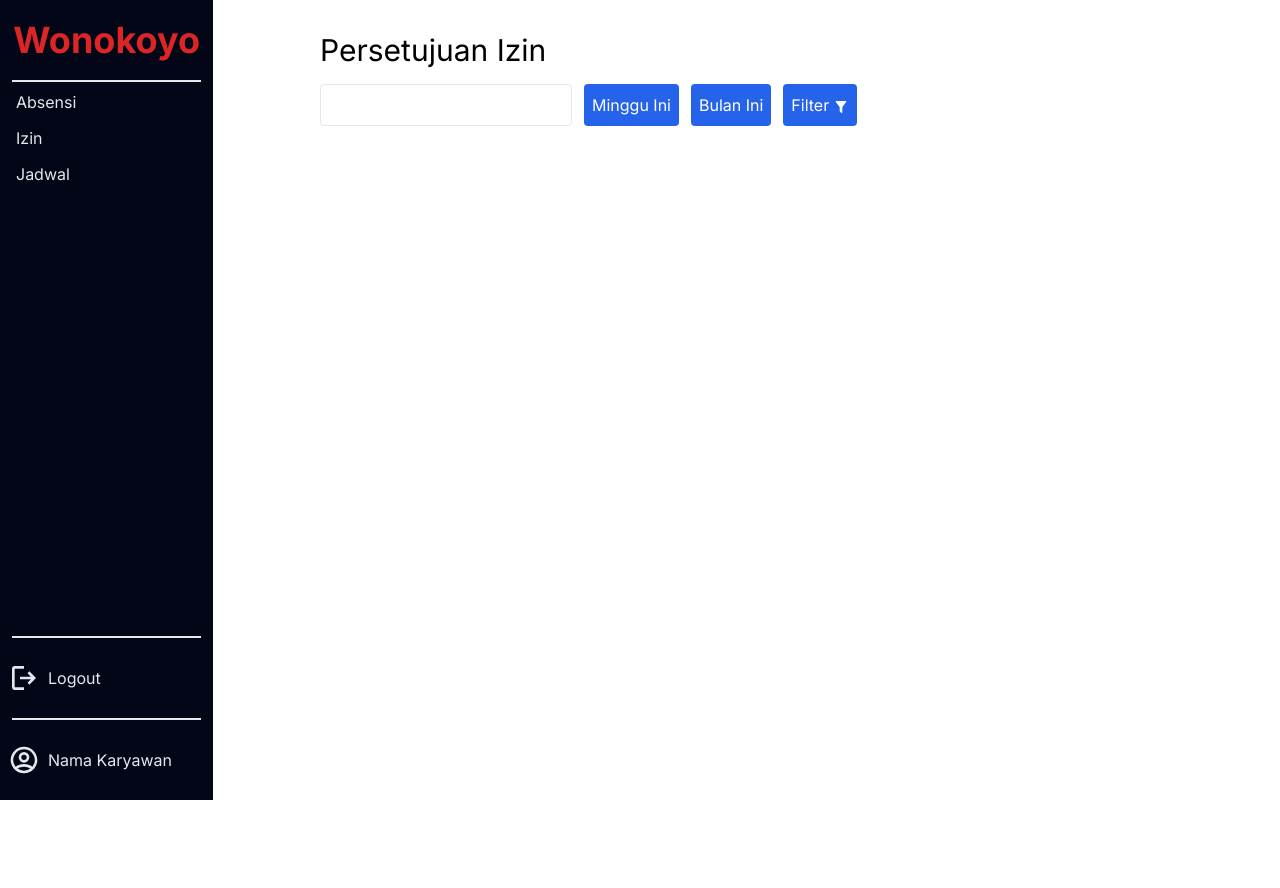
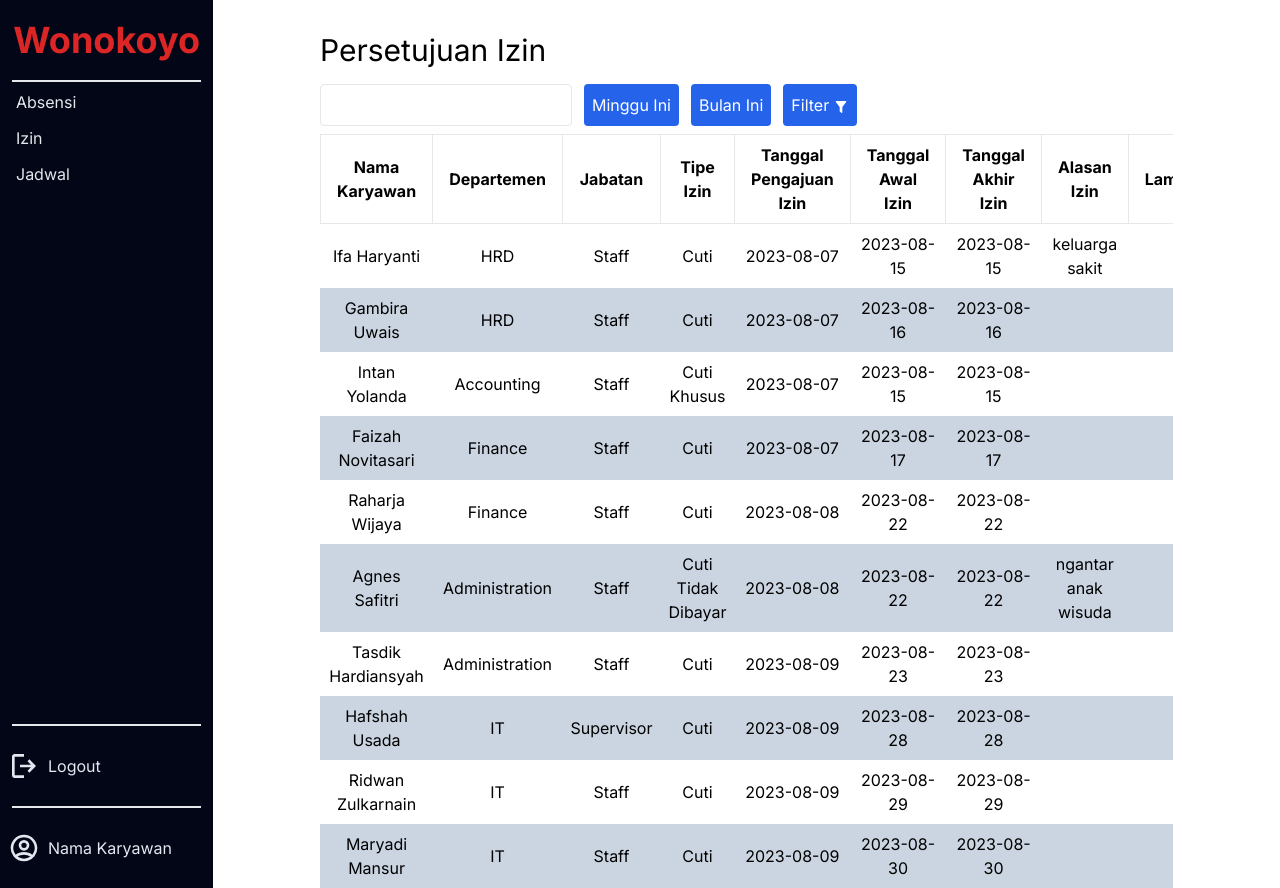
Before and after one commit to alexdoffgit/absensi_nextjs, a Next.js app: page /hr/izin/persetujuan-izin in a window 1280 px wide. Before the commit the page ends 800 px from the top, so only its background shows below. Built offline with nearby package versions, Linux system fonts and the light colour scheme.

Commit message:
add data table to persetujuan izin hr page

```diff
--- a/app/hr/izin/persetujuan-izin/page.tsx
+++ b/app/hr/izin/persetujuan-izin/page.tsx
@@ -1,6 +1,5 @@
 import Filter from "@/components/icons/filter";
-
-function DataTable() {}
+import { PersetujuanIzinData } from "@/dummy-data/persetujuan-izin-hr";
 
 export default function PersetujuanIzin() {
   return (
@@ -26,7 +25,89 @@ export default function PersetujuanIzin() {
             <Filter className="w-4 inline-block text-white ml-1 text-center" />
           </button>
         </div>
+        <div className="mt-2">
+          <DataTable />
+        </div>
       </div>
     </div>
   );
 }
+
+async function DataTable() {
+  const data = await PersetujuanIzinData();
+
+  return (
+    <div className="overflow-x-auto">
+      <table className="w-full">
+        <thead>
+          <tr>
+            <th className="border p-4 py-2">Nama Karyawan</th>
+            <th className="border p-4 py-2">Departemen</th>
+            <th className="border p-4 py-2">Jabatan</th>
+            <th className="border p-4 py-2">Tipe Izin</th>
+            <th className="border p-4 py-2">Tanggal Pengajuan Izin</th>
+            <th className="border p-4 py-2">Tanggal Awal Izin</th>
+            <th className="border p-4 py-2">Tanggal Akhir Izin</th>
+            <th className="border p-4 py-2">Alasan Izin</th>
+            <th className="border p-4 py-2">Lampiran</th>
+            <th className="border p-4 py-2">Persetujuan</th>
+          </tr>
+        </thead>
+        <tbody>
+          {data.map((d, i) => {
+            if (i % 2 !== 0) {
+              return (
+                <tr
+                  key={`${d.nama_karyawan}__${d.departemen}__${d.tanggal_pengajuan}`}
+                  className="bg-slate-300">
+                  <td className="p-2 text-center">{d.nama_karyawan}</td>
+                  <td className="p-2 text-center">{d.departemen}</td>
+                  <td className="p-2 text-center">{d.jabatan}</td>
+                  <td className="p-2 text-center">{d.tipe_izin}</td>
+                  <td className="p-2 text-center">{d.tanggal_pengajuan}</td>
+                  <td className="p-2 text-center">{d.tanggal_awal}</td>
+                  <td className="p-2 text-center">{d.tanggal_akhir}</td>
+                  <td className="p-2 text-center">{d.alasan}</td>
+                  <td className="p-2 text-center">{d.lampiran}</td>
+                  <td className="text-center">
+                    <button className="p-1 bg-green-500 rounded text-xs">
+                      Accept
+                    </button>
+                    <span className="mx-1">/</span>
+                    <button className="p-1 bg-red-500 rounded text-white text-xs">
+                      Reject
+                    </button>
+                  </td>
+                </tr>
+              );
+            }
+
+            return (
+              <tr
+                key={`${d.nama_karyawan}__${d.departemen}__${d.tanggal_pengajuan}`}>
+                <td className="p-2 text-center">{d.nama_karyawan}</td>
+                <td className="p-2 text-center">{d.departemen}</td>
+                <td className="p-2 text-center">{d.jabatan}</td>
+                <td className="p-2 text-center">{d.tipe_izin}</td>
+                <td className="p-2 text-center">{d.tanggal_pengajuan}</td>
+                <td className="p-2 text-center">{d.tanggal_awal}</td>
+                <td className="p-2 text-center">{d.tanggal_akhir}</td>
+                <td className="p-2 text-center">{d.alasan}</td>
+                <td className="p-2 text-center">{d.lampiran}</td>
+                <td className="text-center">
+                  <button className="p-1 bg-green-500 rounded text-xs">
+                    Accept
+                  </button>
+                  <span className="mx-1">/</span>
+                  <button className="p-1 bg-red-500 rounded text-white text-xs">
+                    Reject
+                  </button>
+                </td>
+              </tr>
+            );
+          })}
+        </tbody>
+      </table>
+    </div>
+  );
+}
--- /dev/null
+++ b/dummy-data/persetujuan-izin-hr.ts
@@ -0,0 +1,28 @@
+import { z } from "zod";
+import { promises as fs } from "fs";
+
+const PersetujuanIzinSchema = z.array(
+    z.object({
+        nama_karyawan: z.string(),
+        departemen: z.string(),
+        jabatan: z.string(),
+        tipe_izin: z.string(),
+        tanggal_pengajuan: z.string(),
+        tanggal_awal: z.string(),
+        tanggal_akhir: z.string(),
+        alasan: z.string().nullable(),
+        lampiran: z.string().nullable(),
+    }),
+);
+
+type PersetujuanIzin = z.infer<typeof PersetujuanIzinSchema>;
+
+export async function PersetujuanIzinData(): Promise<PersetujuanIzin> {
+    const file = await fs.readFile(
+        process.cwd() + "/dummy-data/persetujuan-izin.json",
+        "utf8",
+    );
+    const persetujuan = JSON.parse(file);
+    PersetujuanIzinSchema.parse(persetujuan.data);
+    return persetujuan.data;
+}
--- /dev/null
+++ b/dummy-data/persetujuan-izin.json
@@ -0,0 +1,114 @@
+{
+  "data": [
+    {
+      "nama_karyawan": "Ifa Haryanti",
+      "departemen": "HRD",
+      "jabatan": "Staff",
+      "tipe_izin": "Cuti",
+      "tanggal_pengajuan": "2023-08-07",
+      "tanggal_awal": "2023-08-15",
+      "tanggal_akhir": "2023-08-15",
+      "alasan": "keluarga sakit",
+      "lampiran": ""
+    },
+    {
+      "nama_karyawan": "Gambira Uwais",
+      "departemen": "HRD",
+      "jabatan": "Staff",
+      "tipe_izin": "Cuti",
+      "tanggal_pengajuan": "2023-08-07",
+      "tanggal_awal": "2023-08-16",
+      "tanggal_akhir": "2023-08-16",
+      "alasan": "",
+      "lampiran": ""
+    },
+    {
+      "nama_karyawan": "Intan Yolanda",
+      "departemen": "Accounting",
+      "jabatan": "Staff",
+      "tipe_izin": "Cuti Khusus",
+      "tanggal_pengajuan": "2023-08-07",
+      "tanggal_awal": "2023-08-15",
+      "tanggal_akhir": "2023-08-15",
+      "alasan": "",
+      "lampiran": ""
+    },
+    {
+      "nama_karyawan": "Faizah Novitasari",
+      "departemen": "Finance",
+      "jabatan": "Staff",
+      "tipe_izin": "Cuti",
+      "tanggal_pengajuan": "2023-08-07",
+      "tanggal_awal": "2023-08-17",
+      "tanggal_akhir": "2023-08-17",
+      "alasan": "",
+      "lampiran": ""
+    },
+    {
+      "nama_karyawan": "Raharja Wijaya",
+      "departemen": "Finance",
+      "jabatan": "Staff",
+      "tipe_izin": "Cuti",
+      "tanggal_pengajuan": "2023-08-08",
+      "tanggal_awal": "2023-08-22",
+      "tanggal_akhir": "2023-08-22",
+      "alasan": "",
+      "lampiran": ""
+    },
+    {
+      "nama_karyawan": "Agnes Safitri",
+      "departemen": "Administration",
+      "jabatan": "Staff",
+      "tipe_izin": "Cuti Tidak Dibayar",
+      "tanggal_pengajuan": "2023-08-08",
+      "tanggal_awal": "2023-08-22",
+      "tanggal_akhir": "2023-08-22",
+      "alasan": "ngantar anak wisuda",
+      "lampiran": ""
+    },
+    {
+      "nama_karyawan": "Tasdik Hardiansyah",
+      "departemen": "Administration",
+      "jabatan": "Staff",
+      "tipe_izin": "Cuti",
+      "tanggal_pengajuan": "2023-08-09",
+      "tanggal_awal": "2023-08-23",
+      "tanggal_akhir": "2023-08-23",
+      "alasan": "",
+      "lampiran": ""
+    },
+    {
+      "nama_karyawan": "Hafshah Usada",
+      "departemen": "IT",
+      "jabatan": "Supervisor",
+      "tipe_izin": "Cuti",
+      "tanggal_pengajuan": "2023-08-09",
+      "tanggal_awal": "2023-08-28",
+      "tanggal_akhir": "2023-08-28",
+      "alasan": "",
+      "lampiran": ""
+    },
+    {
+      "nama_karyawan": "Ridwan Zulkarnain",
+      "departemen": "IT",
+      "jabatan": "Staff",
+      "tipe_izin": "Cuti",
+      "tanggal_pengajuan": "2023-08-09",
+      "tanggal_awal": "2023-08-29",
+      "tanggal_akhir": "2023-08-29",
+      "alasan": "",
+      "lampiran": ""
+    },
+    {
+      "nama_karyawan": "Maryadi Mansur",
+      "departemen": "IT",
+      "jabatan": "Staff",
+      "tipe_izin": "Cuti",
+      "tanggal_pengajuan": "2023-08-09",
+      "tanggal_awal": "2023-08-30",
+      "tanggal_akhir": "2023-08-30",
+      "alasan": "",
+      "lampiran": ""
+    }
+  ]
+}
```
